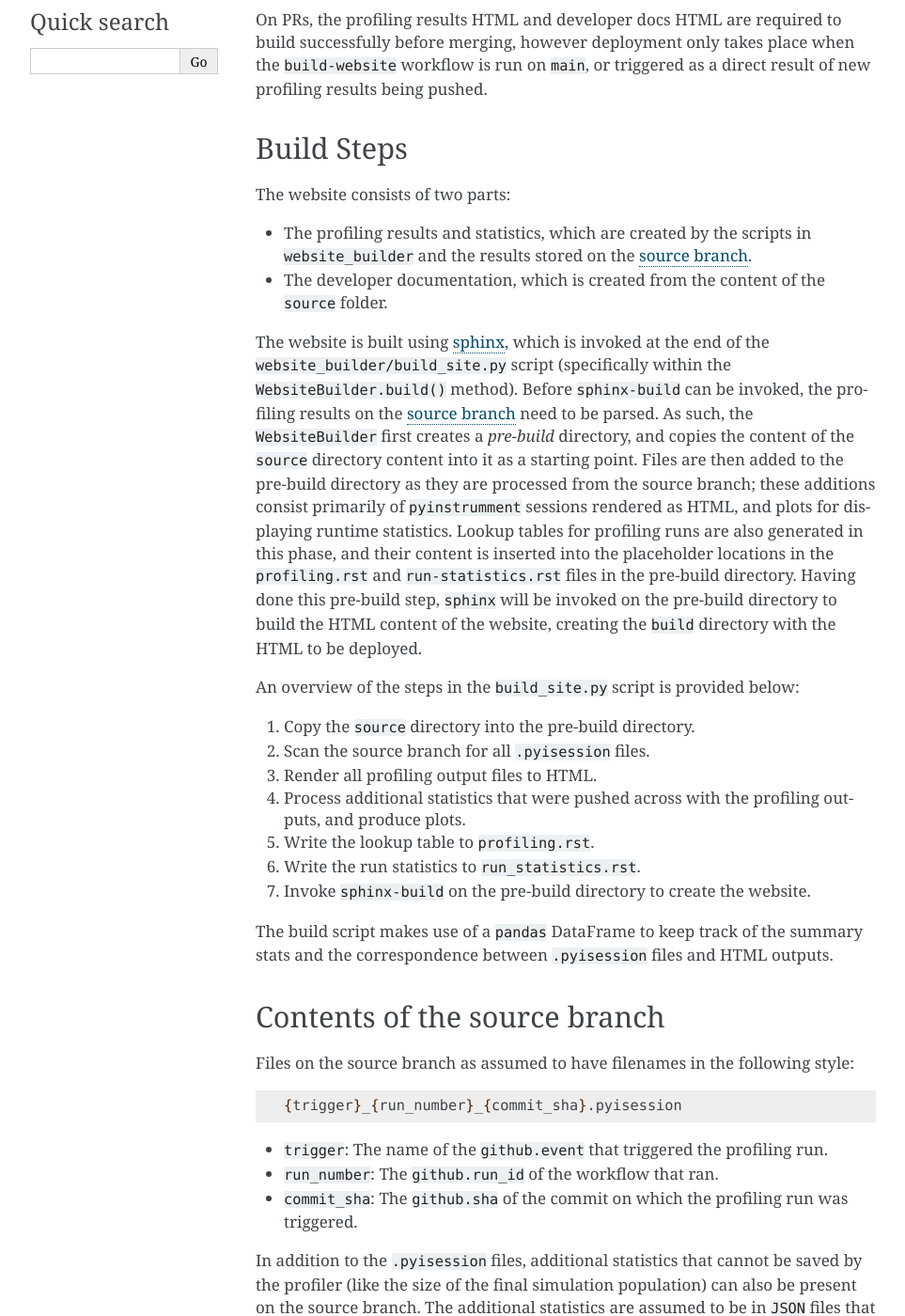
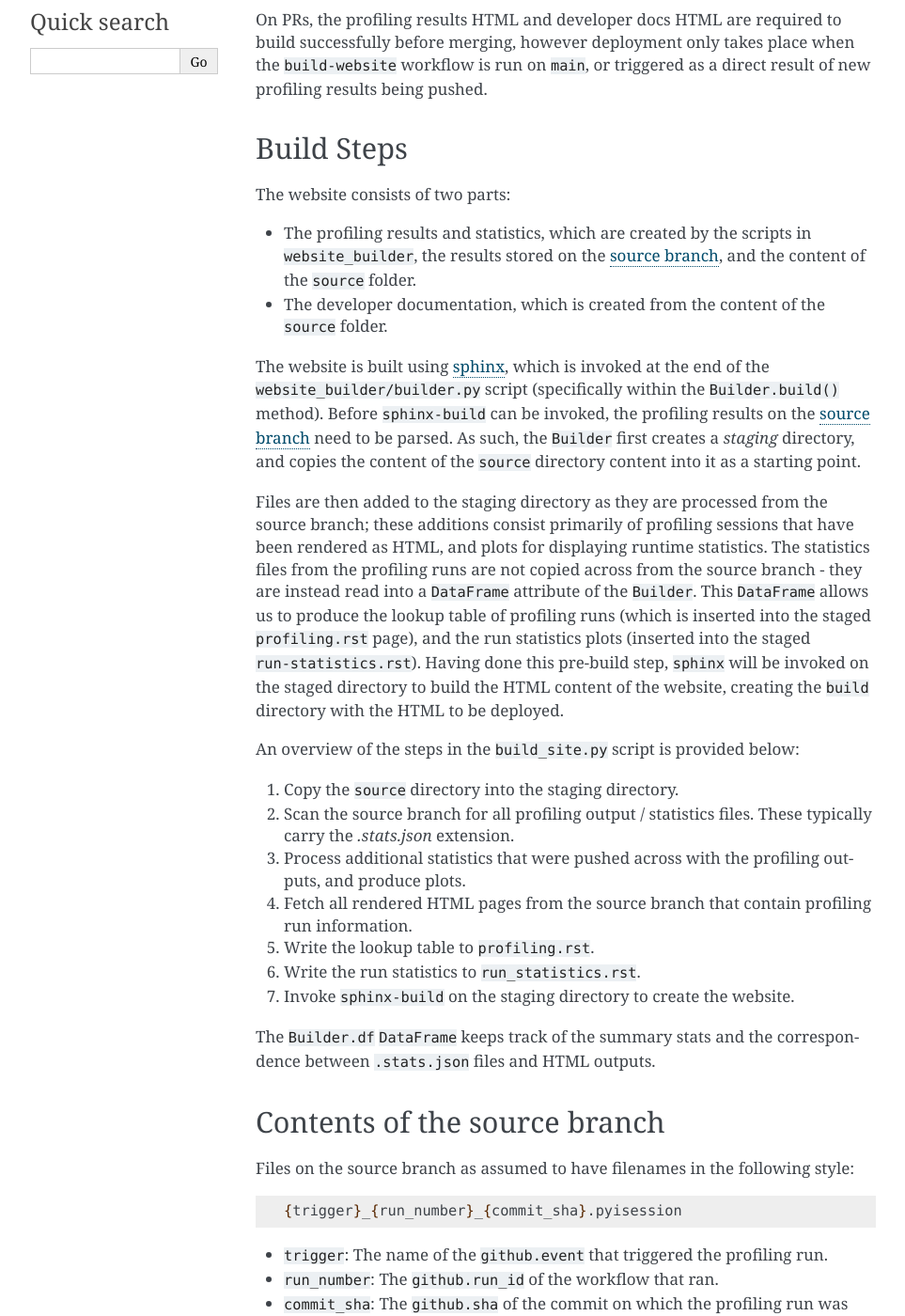
Before and after one commit to UCL/TLOmodel-profiling, a Sphinx documentation site: the page built from source/developers.rst, in a window 1280 px wide and 1400 px high, scrolled down 344 px. Shown: the whole window at 94% size, without its empty margins (148-1111 px from the left). Built offline with Sphinx 7.4.7, drawn with Linux system fonts in a browser that asks for light colours.

Commit message:
Update developer overview of repository

```diff
--- a/source/developers.rst
+++ b/source/developers.rst
@@ -17,27 +17,29 @@ Build Steps
 
 The website consists of two parts:
 
-* The profiling results and statistics, which are created by the scripts in ``website_builder`` and the results stored on the `source branch`_.
+* The profiling results and statistics, which are created by the scripts in ``website_builder``, the results stored on the `source branch`_, and the content of the ``source`` folder.
 * The developer documentation, which is created from the content of the ``source`` folder.
 
-The website is built using `sphinx <https://www.sphinx-doc.org/en/master/index.html>`_, which is invoked at the end of the ``website_builder/build_site.py`` script (specifically within the ``WebsiteBuilder.build()`` method).
+The website is built using `sphinx <https://www.sphinx-doc.org/en/master/index.html>`_, which is invoked at the end of the ``website_builder/builder.py`` script (specifically within the ``Builder.build()`` method).
 Before ``sphinx-build`` can be invoked, the profiling results on the `source branch`_ need to be parsed.
-As such, the ``WebsiteBuilder`` first creates a *pre-build* directory, and copies the content of the ``source`` directory content into it as a starting point.
-Files are then added to the pre-build directory as they are processed from the source branch; these additions consist primarily of ``pyinstrumment`` sessions rendered as HTML, and plots for displaying runtime statistics.
-Lookup tables for profiling runs are also generated in this phase, and their content is inserted into the placeholder locations in the ``profiling.rst`` and ``run-statistics.rst`` files in the pre-build directory.
-Having done this pre-build step, ``sphinx`` will be invoked on the pre-build directory to build the HTML content of the website, creating the ``build`` directory with the HTML to be deployed.
+As such, the ``Builder`` first creates a *staging* directory, and copies the content of the ``source`` directory content into it as a starting point.
+
+Files are then added to the staging directory as they are processed from the source branch; these additions consist primarily of profiling sessions that have been rendered as HTML, and plots for displaying runtime statistics.
+The statistics files from the profiling runs are not copied across from the source branch - they are instead read into a ``DataFrame`` attribute of the ``Builder``.
+This ``DataFrame`` allows us to produce the lookup table of profiling runs (which is inserted into the staged ``profiling.rst`` page), and the run statistics plots (inserted into the staged ``run-statistics.rst``).
+Having done this pre-build step, ``sphinx`` will be invoked on the staged directory to build the HTML content of the website, creating the ``build`` directory with the HTML to be deployed.
 
 An overview of the steps in the ``build_site.py`` script is provided below:
 
-#. Copy the ``source`` directory into the pre-build directory.
-#. Scan the source branch for all ``.pyisession`` files.
-#. Render all profiling output files to HTML.
+#. Copy the ``source`` directory into the staging directory.
+#. Scan the source branch for all profiling output / statistics files. These typically carry the `.stats.json` extension.
 #. Process additional statistics that were pushed across with the profiling outputs, and produce plots.
+#. Fetch all rendered HTML pages from the source branch that contain profiling run information.
 #. Write the lookup table to ``profiling.rst``.
 #. Write the run statistics to ``run_statistics.rst``.
-#. Invoke ``sphinx-build`` on the pre-build directory to create the website.
+#. Invoke ``sphinx-build`` on the staging directory to create the website.
 
-The build script makes use of a ``pandas`` DataFrame to keep track of the summary stats and the correspondence between ``.pyisession`` files and HTML outputs.
+The ``Builder.df`` ``DataFrame`` keeps track of the summary stats and the correspondence between ``.stats.json`` files and HTML outputs.
 
 Contents of the source branch
 -----------------------------
```
